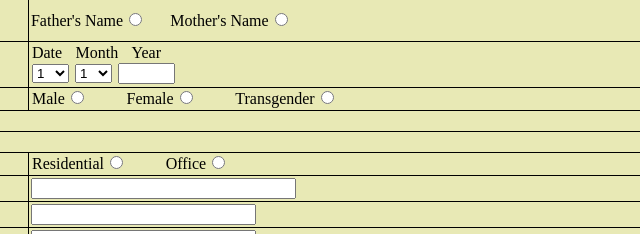
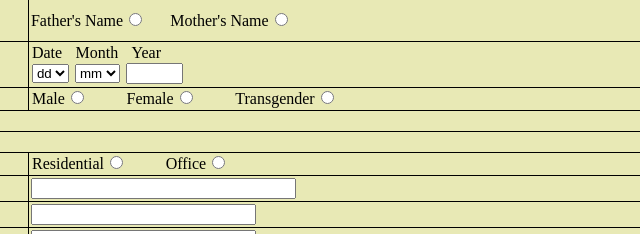
Before and after one commit to SKD1994/PANCARD, a plain HTML site: page index.html in a window 1280 px wide. Shown: the part 399-633 px from the top of the page, 509-1149 px from the left. Drawn offline with Linux system fonts and the light colour scheme.

Commit message:
Update index.html

```diff
--- a/index.html
+++ b/index.html
@@ -186,6 +186,7 @@
                             <label for="mm" style="padding-left: 1%;">Month</label>
                             <label for="Year" style="padding-left: 1%;">Year</label><br>
                             <select id="dd">
+                                <option>dd</option>
                                 <option>1</option>
                                 <option>2</option>
                                 <option>3</option>
@@ -219,6 +220,7 @@
                                 <option>31</option>
                             </select>
                             <select id="mm">
+                                <option>mm</option>
                                 <option>1</option>
                                 <option>2</option>
                                 <option>3</option>
```
